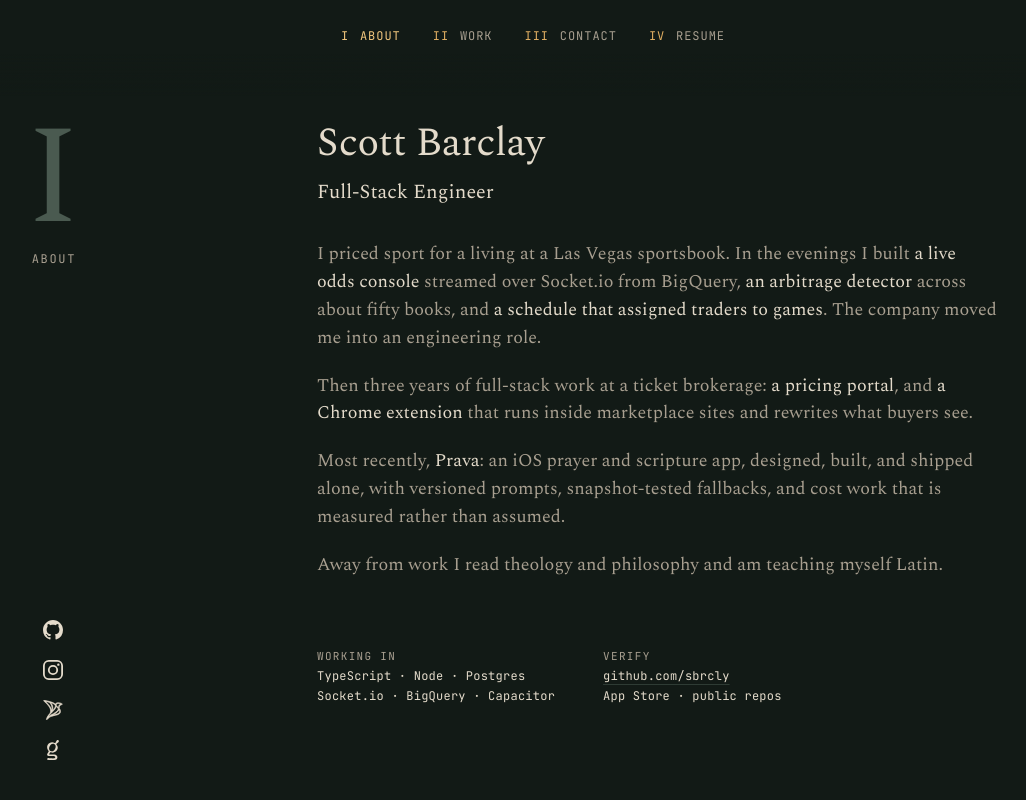
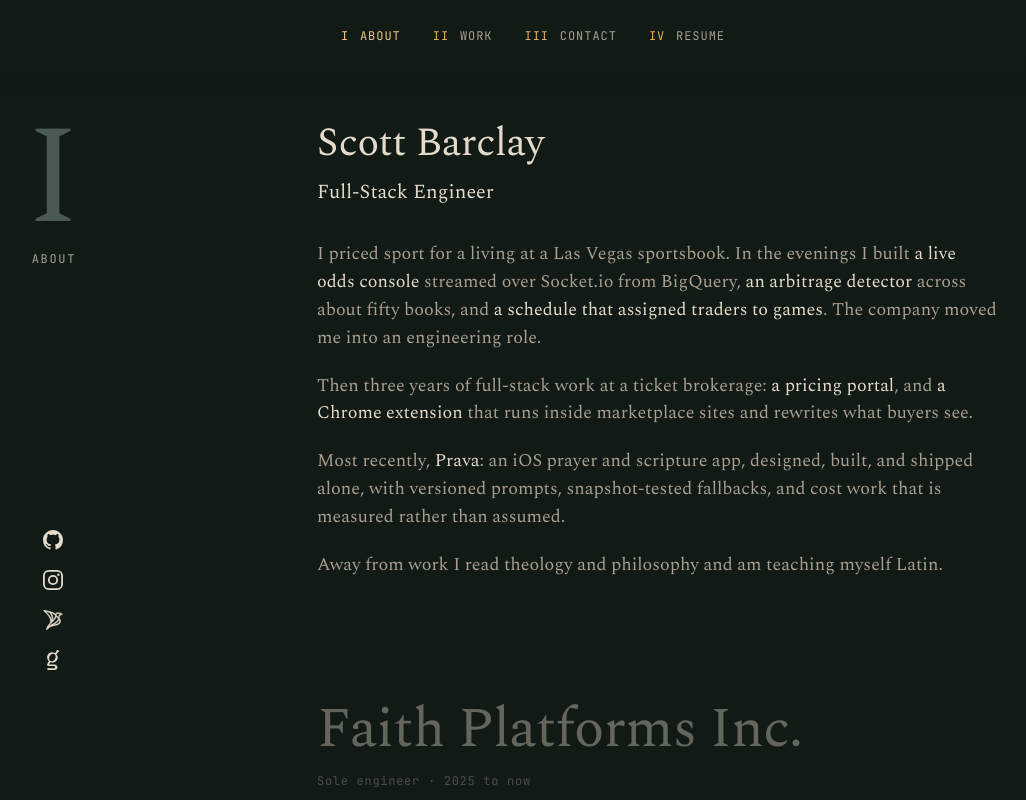
Before and after one commit to sbrcly/portfolio-v4, a Next.js app: page / in a window 1280 px wide. Shown: the top 800 px of the page, without its empty margins (107-1133 px from the left). Built offline with nearby package versions, Linux system fonts and the light colour scheme.

Commit message:
remove tech stack section and remove social icon translations

```diff
--- a/app/globals.css
+++ b/app/globals.css
@@ -260,27 +260,6 @@ button {
   initial-value: 0;
 }
 
-/* The icon links' dock (components/margin): 0 in the margin's stack, 1 on the
-   footer's slot. The two halves it is made of: from where its window opens,
-   and to where the page ends. */
-@property --dock-start {
-  syntax: "<number>";
-  inherits: false;
-  initial-value: 0;
-}
-
-@property --dock-end {
-  syntax: "<number>";
-  inherits: false;
-  initial-value: 0;
-}
-
-@property --dock {
-  syntax: "<number>";
-  inherits: true;
-  initial-value: 0;
-}
-
 [data-light] {
   --light: 0;
   --light-color: color-mix(
--- a/app/page.module.css
+++ b/app/page.module.css
@@ -16,8 +16,9 @@
    a chapter's first element is whatever opens its measure, and the top
    padding is short by how far into the measure that is.
 
-   I About. The block from the name to the fact row starts on the top line:
-   at load the name's top edge is level with the running margin's numeral's.
+   I About. The block from the name to the last paragraph starts on the top
+   line: at load the name's top edge is level with the running margin's
+   numeral's.
    The name opens 40px into the measure (the measure's 12px and the
    statement's 28px).
 
@@ -50,39 +51,6 @@
   line-height: 1.55;
   color: var(--muted);
   text-wrap: pretty;
-}
-
-.facts {
-  display: flex;
-  gap: 48px;
-  margin-top: 48px;
-  padding-top: 20px;
-  font-family: var(--font-mono);
-  font-weight: 400;
-  font-size: var(--mono-size);
-  line-height: 1.7;
-  letter-spacing: 0.02em;
-}
-
-.facts dt {
-  font-size: var(--mono-small-size);
-  letter-spacing: 0.12em;
-  text-transform: uppercase;
-  color: var(--muted);
-}
-
-.facts a {
-  text-decoration-color: var(--rule);
-}
-
-.facts a:hover,
-.facts a:focus-visible {
-  text-decoration-color: currentColor;
-}
-
-/* Joins the two lines of a value when the line break is dropped on phone. */
-.join {
-  display: none;
 }
 
 /* III Contact. No statement: the email opens the measure, 28px under its
@@ -125,23 +93,6 @@
     line-height: var(--body-leading);
   }
 
-  .facts {
-    display: grid;
-    grid-template-columns: 1fr 1fr;
-    gap: 20px;
-    margin-top: 32px;
-    padding-top: 16px;
-    letter-spacing: 0;
-  }
-
-  .softBreak {
-    display: none;
-  }
-
-  .join {
-    display: inline;
-  }
-
   .contactEmail {
     font-size: 26px;
     word-break: break-all;
--- a/app/page.tsx
+++ b/app/page.tsx
@@ -21,7 +21,7 @@ export default function Home() {
   return (
     <>
       <Frame />
-      <Margin chapters={MARGIN} dockFrom="iii" />
+      <Margin chapters={MARGIN} />
       <main id="content">
         <section
           id="i"
@@ -75,25 +75,6 @@ export default function Home() {
                 myself Latin.
               </p>
             </div>
-            <dl className={styles.facts}>
-              <div>
-                <dt>Working in</dt>
-                <dd>
-                  TypeScript · Node · Postgres
-                  <span className={styles.join}> · </span>
-                  <br className={styles.softBreak} />
-                  Socket.io · BigQuery · Capacitor
-                </dd>
-              </div>
-              <div>
-                <dt>Verify</dt>
-                <dd>
-                  <a href="https://github.com/sbrcly">github.com/sbrcly</a>
-                  <br />
-                  App Store · public repos
-                </dd>
-              </div>
-            </dl>
           </ChapterOpener>
         </section>
 
--- a/app/tokens.css
+++ b/app/tokens.css
@@ -65,6 +65,8 @@
   --margin-width: 280px;
   --margin-gap: 64px;
   --measure-offset: calc(var(--margin-width) + var(--margin-gap));
+  /* The footer's height from 960px up: 32px, its one line, 40px. */
+  --footer-height: 90px;
 }
 
 @media (min-width: 1920px) {
--- a/components/footer/Footer.tsx
+++ b/components/footer/Footer.tsx
@@ -2,51 +2,17 @@ import { EMAIL, RESUME_HREF } from "@/components/frame/chapters";
 import SocialIcons from "@/components/social/SocialIcons";
 import styles from "./footer.module.css";
 
-const COLOPHON = "Scott Barclay · 2026";
-const RESUME = (
-  <>
-    <span className={styles.numeral}>IV</span>&nbsp;Resume
-  </>
-);
-
 export default function Footer() {
   return (
     <footer className={styles.footer}>
-      <span className={styles.colophon}>{COLOPHON}</span>
-      {/* From 960px up: where the running margin's icons end the page. */}
-      <span className={styles.slot} />
+      <span className={styles.colophon}>Scott Barclay · 2026</span>
       <a href={`mailto:${EMAIL}`} className={styles.email}>
         {EMAIL}
       </a>
       <SocialIcons className={styles.social} />
       <a href={RESUME_HREF} className={styles.resume}>
-        {RESUME}
+        <span className={styles.numeral}>IV</span>&nbsp;Resume
       </a>
     </footer>
   );
 }
-
-/**
- * The footer's line again, with nothing in it seen, for the running margin
- * to pin to the viewport's bottom: exactly where the footer is when the page
- * can scroll no further. Its children go in the lead, the box that runs from
- * the line's left edge to the slot's, so a child can be placed on the slot
- * (left: 100%) without the slot being measured.
- */
-export function FooterGhost({ children }: { children: React.ReactNode }) {
-  return (
-    <div className={`${styles.footer} ${styles.ghost}`}>
-      <div className={styles.lead}>
-        <span className={styles.unseen} aria-hidden="true">
-          {COLOPHON}
-        </span>
-        {children}
-      </div>
-      <span className={styles.slot} />
-      <div className={`${styles.rest} ${styles.unseen}`} aria-hidden="true">
-        <span>{EMAIL}</span>
-        <span>{RESUME}</span>
-      </div>
-    </div>
-  );
-}
--- a/components/footer/footer.module.css
+++ b/components/footer/footer.module.css
@@ -1,13 +1,10 @@
 .footer {
-  --line-gap: 28px;
-  /* The space under the line. */
-  --foot: 40px;
   display: flex;
   align-items: center;
-  gap: var(--line-gap);
+  gap: 28px;
   width: var(--column);
   margin: 0 auto;
-  padding: 32px 0 var(--foot);
+  padding: 32px 0 40px;
   font-family: var(--font-mono);
   font-weight: 400;
   font-size: var(--mono-size);
@@ -24,21 +21,10 @@
   color: var(--brass);
 }
 
-/* The icon links, below 960px: from there up they are the running margin's,
-   and they end the page docked in the slot (components/margin). */
+/* The icon links, below 960px: from there up the running margin has them. */
 .social {
   --gap: 24px;
   display: none;
-}
-
-/* The slot: four icons in a row, 24px apart, centered between the colophon
-   and the email and on the line, whatever the line's height. Empty: the
-   icons over it are the margin's. */
-.slot {
-  display: none;
-  width: 152px;
-  height: 20px;
-  margin: -10px auto;
 }
 
 @media (max-width: 959px) {
@@ -47,43 +33,13 @@
   }
 }
 
+/* From 960px up the footer is one line of text, and its height is the token
+   the running margin's icons stand on (tokens.css). */
 @media (min-width: 960px) {
-  .colophon {
-    margin-right: 0;
+  .footer {
+    box-sizing: border-box;
+    height: var(--footer-height);
   }
-
-  .slot {
-    display: block;
-  }
-}
-
-/* The ghost (FooterGhost): the same line with the free space given to two
-   boxes rather than the slot's margins, half each, so the lead ends where
-   the slot begins. Shown only where the margin shows it, from 960px up. */
-.ghost {
-  gap: 0;
-}
-
-.ghost .slot {
-  margin-right: 0;
-  margin-left: 0;
-}
-
-.lead {
-  position: relative;
-  flex: 1 1 auto;
-  padding-right: var(--line-gap);
-}
-
-.rest {
-  display: flex;
-  flex: 1 1 auto;
-  gap: var(--line-gap);
-  padding-left: var(--line-gap);
-}
-
-.unseen {
-  visibility: hidden;
 }
 
 /* Phone: email on its own row, the icons on the next, then the colophon and
--- a/components/margin/Margin.tsx
+++ b/components/margin/Margin.tsx
@@ -5,7 +5,6 @@ import {
   getCurrentChapter,
   subscribeChapter,
 } from "@/components/chapters/current-chapter";
-import { FooterGhost } from "@/components/footer/Footer";
 import { hasViewTimelines, onScrollFrame } from "@/components/scroll/frames";
 import SocialIcons from "@/components/social/SocialIcons";
 import { planMargin, type MarginChapter } from "./glyphs";
@@ -36,24 +35,13 @@ const LOAD_MS = 300;
  * Numeral and label are decorative and hidden from assistive
  * technology. The icon links are not: they are the one part of the margin
  * that is read, focused, and clicked. They stand stacked on the margin's
- * axis at the viewport's foot, and over the page's last stretch of scroll
- * they travel to the footer's empty slot and stay over it, still fixed
- * (margin.module.css has the window).
+ * axis and never move: pinned where they clear the footer by 40px when the
+ * page ends.
  */
-export default function Margin({
-  chapters,
-  dockFrom,
-}: {
-  chapters: MarginChapter[];
-  /** The chapter whose top on the midline opens the dock's window. Without
-      one, the window is the page's last viewport height of scroll. */
-  dockFrom?: string;
-}) {
+export default function Margin({ chapters }: { chapters: MarginChapter[] }) {
   const root = useRef<HTMLDivElement>(null);
   const head = useRef<HTMLDivElement>(null);
   const plan = useMemo(() => planMargin(chapters), [chapters]);
-  // The chapter's position: its data-chapter, and its timeline's number.
-  const dockChapter = chapters.findIndex((chapter) => chapter.id === dockFrom);
 
   useEffect(() => {
     const rootEl = root.current;
@@ -84,7 +72,7 @@ export default function Margin({
     // stopping at the chapter's center, the first chapter's lead not opening
     // before the page scrolls, the trail ending with the page, and every
     // boundary done by the page's end.
-    // Reduced motion steps at the boundary. The dock's progress likewise.
+    // Reduced motion steps at the boundary.
     let stopFrames: (() => void) | undefined;
     if (!hasViewTimelines()) {
       const sections = [
@@ -146,18 +134,6 @@ export default function Margin({
 
           write(`--boundary-${incoming.dataset.chapter}`, progress);
         });
-
-        const dockEnd = end > 0 ? within(window.scrollY, end - height, end) : 0;
-        let dock = dockEnd;
-        if (dockChapter > 0 && sections[dockChapter]) {
-          const top = sections[dockChapter].getBoundingClientRect().top;
-          const dockStart = within(half - top, 0, height);
-          dock = Math.max(
-            dockStart / Math.max(dockStart + 1 - dockEnd, 0.0001),
-            within(dockEnd, 0.9, 1)
-          );
-        }
-        write("--dock", reduced.matches ? +(dock > 0.5) : dock);
       });
     }
 
@@ -165,7 +141,7 @@ export default function Margin({
       unsubscribeChapter();
       stopFrames?.();
     };
-  }, [plan, dockChapter]);
+  }, [plan]);
 
   const glyphs = plan.glyphs.map(({ char, before, opacity, width }, index) => (
     <span key={index} className={styles.run}>
@@ -219,21 +195,7 @@ export default function Margin({
             ))}
           </span>
         </div>
-      </div>
-      <div
-        className={styles.dock}
-        data-from={dockChapter > 0 ? "" : undefined}
-        style={
-          dockChapter > 0
-            ? ({
-                "--dock-timeline": `--chapter-${dockChapter}`,
-              } as React.CSSProperties)
-            : undefined
-        }
-      >
-        <FooterGhost>
-          <SocialIcons className={styles.social} />
-        </FooterGhost>
+        <SocialIcons className={styles.social} />
       </div>
     </div>
   );
--- a/components/margin/margin.module.css
+++ b/components/margin/margin.module.css
@@ -35,56 +35,25 @@
   gap: 12px;
 }
 
-/* The icon links. A copy of the footer's line (FooterGhost), nothing in it
-   seen, lies on the viewport's bottom edge, where the footer itself is when
-   the page ends; the icons are placed in its lead, whose right edge is the
-   slot's left. Off below 620px of height, where the stack would run into
-   the numeral. */
-.dock {
+/* The icon links, stacked on the margin's axis, 20px apart, and pinned: the
+   last icon's bottom is 40px above the footer's top edge when the page can
+   scroll no further. No left or right: the block keeps the place it has in
+   the column. The one part of the margin that takes the pointer. Off below
+   620px of height, where the stack would run into the label. */
+.social {
+  --gap: 20px;
   position: fixed;
-  right: 0;
-  bottom: 0;
-  left: 0;
+  bottom: calc(var(--footer-height) + 40px);
   display: none;
+  flex-direction: column;
+  margin-left: calc(var(--axis) - 10px);
+  pointer-events: auto;
 }
 
 @media (min-height: 620px) {
-  .dock {
-    display: block;
+  .social {
+    display: flex;
   }
-}
-
-/* Each icon is placed by hand, a straight line in --dock from its place in
-   the stack (0) to its place in the slot (1). The stack: centered on the
-   margin's axis, 20px apart, the last icon 40px above the viewport's bottom.
-   The slot: a row from the lead's right edge, 24px apart, centered on the
-   line. The list has no size, so only the links take the pointer; the one
-   part of the margin that does. */
-.social {
-  --stack-gap: 20px;
-  --row-gap: 24px;
-  /* The targets go on meeting as the icons move apart. */
-  --gap: calc(
-    var(--stack-gap) + var(--dock) * (var(--row-gap) - var(--stack-gap))
-  );
-  position: absolute;
-  top: 0;
-  bottom: 0;
-  left: calc(var(--dock) * 100% + (1 - var(--dock)) * (var(--axis) - 10px));
-  pointer-events: auto;
-}
-
-/* The lead's bottom edge is the line's, --foot above the viewport's. */
-.social li {
-  position: absolute;
-  left: calc(var(--dock) * var(--index) * (20px + var(--row-gap)));
-  bottom: calc(
-    var(--dock) * (50% - 10px) + (1 - var(--dock)) *
-      (
-        40px - var(--foot) + (var(--count) - 1 - var(--index)) *
-          (20px + var(--stack-gap))
-      )
-  );
 }
 
 .numeral {
@@ -226,7 +195,7 @@
     /* Where the page ends inside a trail, the trail ends with the page. A
        page that ends before the last chapter's top reaches the midline still
        ends on that chapter's numeral: over the page's last tenth of a
-       viewport, as the dock does (below). */
+       viewport. */
     --page-tail: clamp(0, (var(--page-end) - 0.8) * 5, 1);
     --boundary-1: max(
       (
@@ -296,64 +265,6 @@
       --boundary-4: max(var(--lead-4), var(--page-end));
       --boundary-5: max(var(--lead-5), var(--page-end));
     }
-  }
-}
-
-/* The dock's progress. Its window ends where the page does, and opens one
-   viewport height of scroll before that, or, given a chapter (Margin.tsx
-   sets data-from and the chapter's timeline), with that chapter's top on the
-   viewport's midline: the boundary the numeral turns on. A window that opens
-   on a chapter is two halves, each a viewport height of scroll long: from
-   its opening on, on the chapter's timeline, and up to the page's end, on
-   the root's. Inside both, the first over the first plus what is left of the
-   second is the scroll's place in the window, linear from one end to the
-   other. The window is never shorter than the page's last tenth of a
-   viewport, so a page that ends before the chapter's top reaches the midline
-   still ends docked. */
-@supports (animation-timeline: view()) {
-  .dock {
-    animation: dock-end linear both;
-    animation-timeline: scroll(root);
-    animation-range-start: calc(100% - 100svh);
-    animation-range-end: 100%;
-    --dock-window: var(--dock-end);
-    --dock: var(--dock-window);
-  }
-
-  .dock[data-from] {
-    animation: dock-start linear both, dock-end linear both;
-    animation-timeline: var(--dock-timeline), scroll(root);
-    animation-range-start: cover 50svh, calc(100% - 100svh);
-    animation-range-end: cover 150svh, 100%;
-    --dock-window: max(
-      var(--dock-start) / max(var(--dock-start) + 1 - var(--dock-end), 0.0001),
-      clamp(0, (var(--dock-end) - 0.9) * 10, 1)
-    );
-  }
-
-  /* Reduced motion: one jump, at the window's midpoint. */
-  @media (prefers-reduced-motion: reduce) {
-    .dock {
-      --dock: clamp(0, (var(--dock-window) - 0.5) * 100000, 1);
-    }
-  }
-}
-
-@keyframes dock-start {
-  from {
-    --dock-start: 0;
-  }
-  to {
-    --dock-start: 1;
-  }
-}
-
-@keyframes dock-end {
-  from {
-    --dock-end: 0;
-  }
-  to {
-    --dock-end: 1;
   }
 }
 
```
Also changed, not shown: 1 other file (tests, documents, lock files or other folders).
